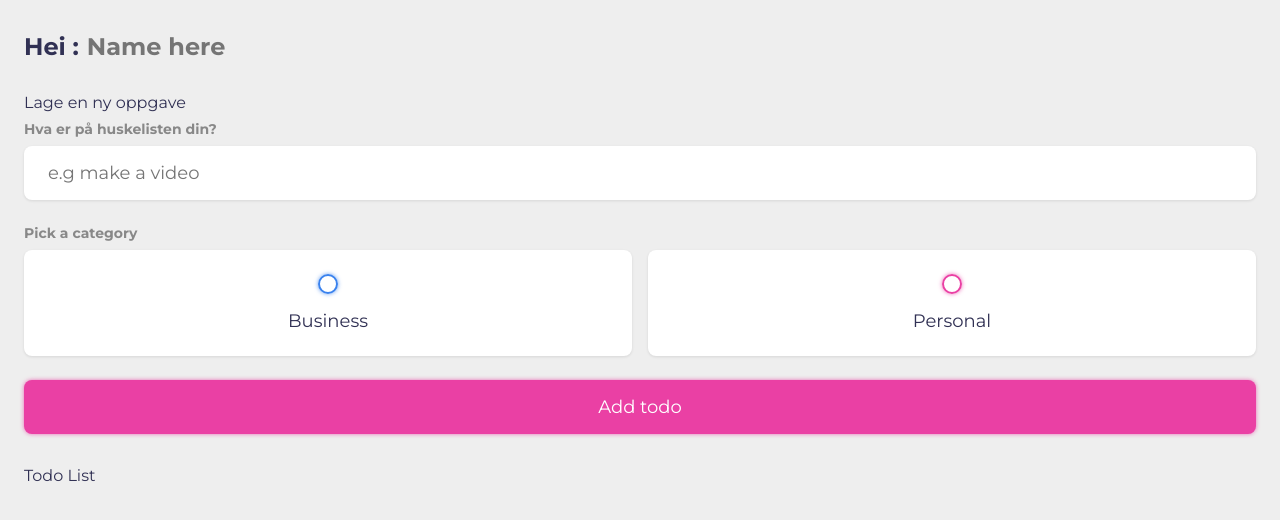
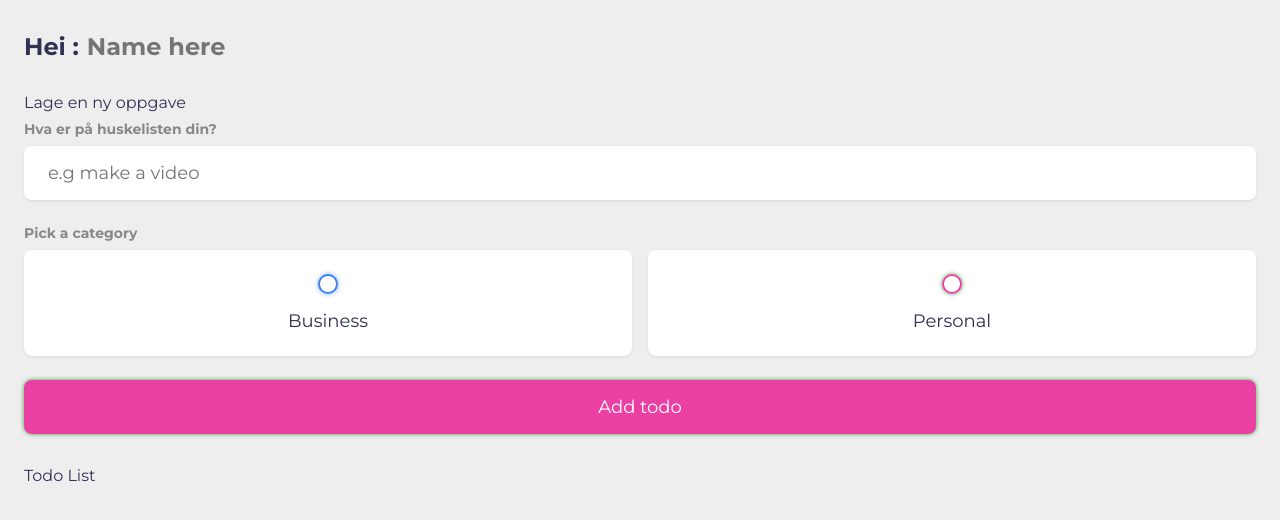
Before and after one commit to fhoiland/todo, a plain HTML site: page index.html in a window 1280 px wide. Drawn offline with Linux system fonts and the light colour scheme.

Commit message:
Update style.css

```diff
--- a/style.css
+++ b/style.css
@@ -9,7 +9,7 @@
 
     --shadow: 0 1px 3px rgba(0, 0, 0, 0.1);
     --business-glow: 0px 0px 4px rgba(58, 130, 238, 0.75);
-    --personal-glow: 0px 0px 4px rgba(234, 64, 164, 0.75);
+    --personal-glow: 0px 0px 4px rgba(0, 128, 0, 0.75);
 }
 
 * {
```
